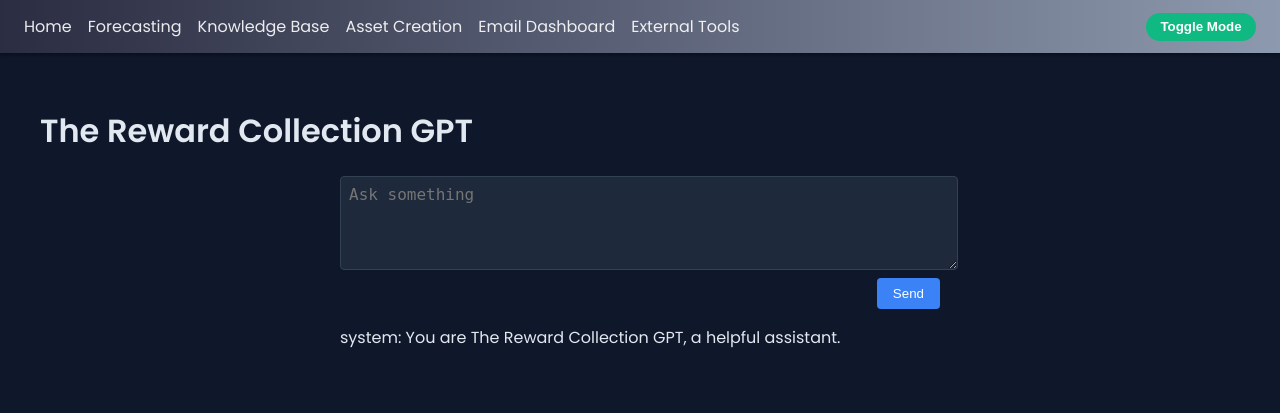
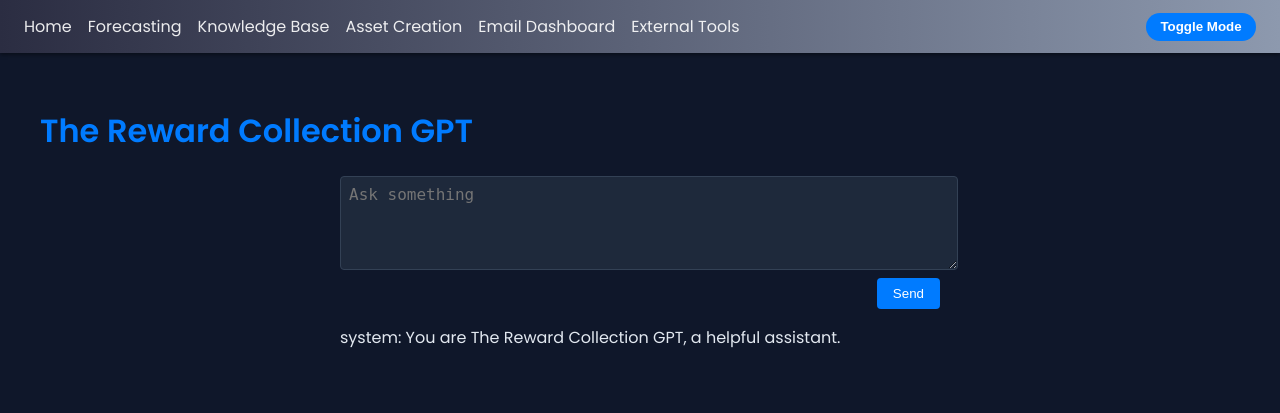
Before and after one commit to TomSumner28/merchant-data, a Flask app: page / in a window 1280 px wide. Shown: the top 413 px of the page. Run offline with Flask 3, Linux system fonts and the light colour scheme.

Commit message:
Refine header and colors

```diff
--- a/static/style.css
+++ b/static/style.css
@@ -1,6 +1,10 @@
 body {
   margin: 0;
   font-family: "Poppins", sans-serif;
+}
+
+:root {
+  --trc-blue: #007bff;
 }
 
 header {
@@ -8,9 +12,17 @@
   justify-content: space-between;
   align-items: center;
   padding: 0.8rem 1.5rem;
+  box-shadow: 0 2px 4px rgba(0, 0, 0, 0.4);
+}
+
+.dark-mode header {
   background: linear-gradient(90deg, #2b2d42, #8d99ae);
   color: #fff;
-  box-shadow: 0 2px 4px rgba(0, 0, 0, 0.4);
+}
+
+.light-mode header {
+  background: linear-gradient(90deg, #ffffff, #e2e8f0);
+  color: #000000;
 }
 
 nav {
@@ -19,7 +31,7 @@
 }
 
 nav a {
-  color: #fff;
+  color: inherit;
   text-decoration: none;
   font-weight: 500;
   opacity: 0.9;
@@ -47,7 +59,7 @@
 }
 
 button.mode {
-  background: #10b981;
+  background: var(--trc-blue);
   border: none;
   color: #fff;
   padding: 0.4rem 0.9rem;
@@ -58,11 +70,11 @@
 }
 
 button.mode:hover {
-  background: #059669;
+  background: #0056b3;
 }
 
 .btn {
-  background: #3b82f6;
+  background: var(--trc-blue);
   border: none;
   color: #fff;
   padding: 0.5rem 1rem;
@@ -72,7 +84,7 @@
 }
 
 .btn:hover {
-  background: #2563eb;
+  background: #0056b3;
 }
 
 textarea {
@@ -93,6 +105,10 @@
   gap: 0.5rem;
 }
 
+h1, h2, h3 {
+  color: var(--trc-blue);
+}
+
 .msg.user {
   color: #93c5fd;
 }
```
